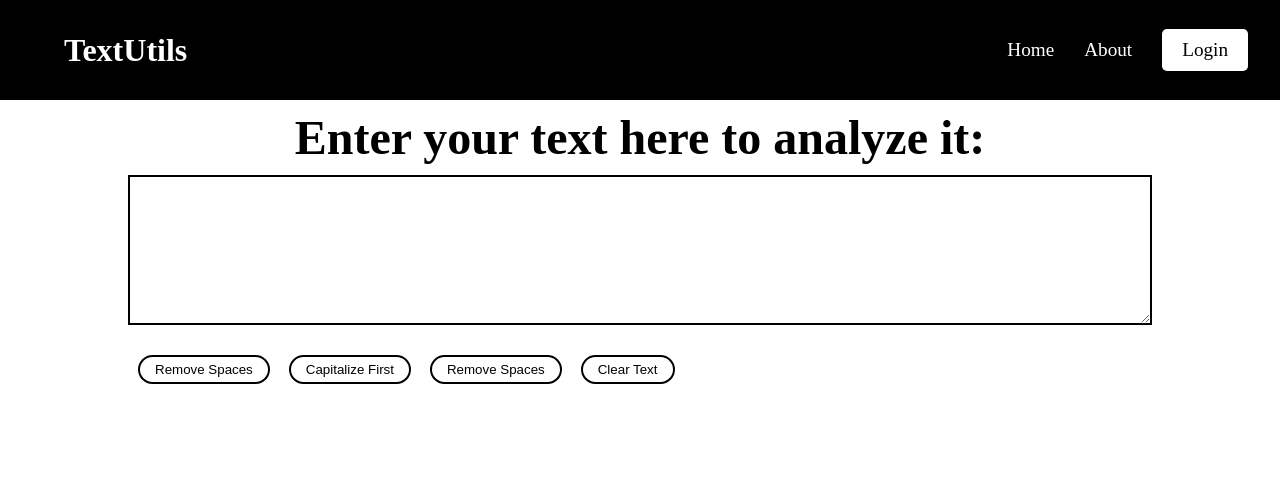
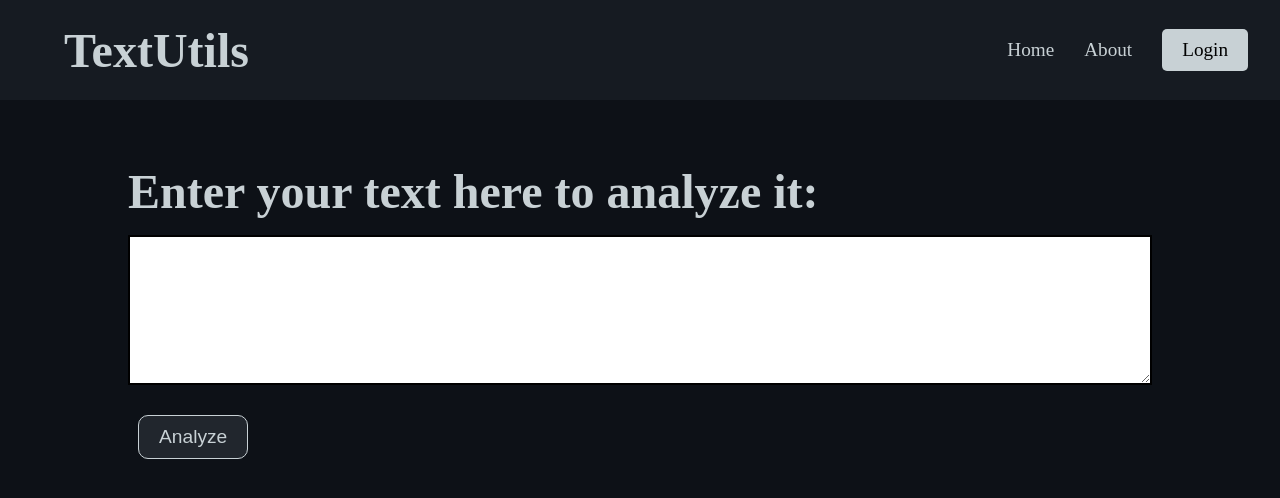
Before and after one commit to Mayank-Jain-1/Django-App, a Django app: page / in a window 1280 px wide. Shown: the top 498 px of the page. Run offline with Django 4.2, Linux system fonts and the light colour scheme.

Commit message:
Analyze Template INIT

```diff
--- a/templates/index.html
+++ b/templates/index.html
@@ -13,7 +13,7 @@
     box-sizing: border-box;
   }
   body{
-  /* background-color: black; */
+    background-color: #0d1117;
   }
 
   #navbar{
@@ -21,9 +21,12 @@ body{
     justify-content: space-between;
     flex-direction: row;
     align-items: center;
+    background-color: #161b22;
+    color: #C8D1D5;
   }
 
   #title{
+    font-size: 3rem;
     padding-left: 4rem;
   }
 
@@ -39,7 +42,7 @@ body{
   }
 
   #loginButton{
-    background-color: white;
+    background-color: #C8D1D5;
     color: black;
     padding:10px 20px;
     border-radius: 5px;
@@ -47,8 +50,20 @@ body{
   }
 
   #heading{
+    color: #C8D1D5;
     margin:10px;
     font-size: 3rem;
+    padding-left: 10vw;
+    margin: 4rem 0 1rem 0 ;
+    align-self: flex-start;
+  }
+
+  #textarea{
+    font-size: 1rem;
+    min-height: 150px;
+    width: 80vw;
+    padding: 15px;
+    border: 2px solid black;
   }
 
   #buttonDiv{
@@ -56,19 +71,20 @@ body{
   }
 
   .textButton{
-    padding: 5px 15px;
+    font-size: 1.2rem;
+    padding: 10px 20px;
     margin-right: 15px;
-    background-color: white;
-    color: black;
-    border: 2px solid black;
-    border-radius: 20px;
+    background-color: #21262d;
+    color: #C8D1D5;
+    border: 1px solid #C8D1D5;
+    border-radius: 10px;
   }
 
 </style>
 
 <body>
-  <div id = 'navbar' style="width: 100vw; height: 100px; background-color: black; color: white">
-    <h1 id= "title" style="background-color: black">TextUtils</h1>
+  <div id = 'navbar' style="width: 100vw; height: 100px;">
+    <h1 id= "title">TextUtils</h1>
     <ul id="navigation">
       <li class="navlink">Home</li>
       <li class="navlink">About</li>
@@ -82,25 +98,18 @@ body{
         width: 100vw;
       ">
     <h1 id="heading" style="display: flex; align-items: left;">Enter your text here to analyze it:</h1>
+    <form action="/analyze" method="get">
       <div style="display: flex; justify-content: center;">
-      <textarea style="min-height: 150px; width: 80vw; padding: 10px; border: 2px solid black"></textarea>
+        <textarea name ='text' id = "textarea"></textarea>
       </div>
 
       <div id="buttonDiv" style="width: 80vw; padding: 10px">
-      <button class="textButton">
-        Remove Spaces
-      </button>
-      <button class="textButton">
-        Capitalize First
-      </button>
-      <button class="textButton">
-        Remove Spaces
-      </button>
-      <button class="textButton">
-        Clear Text
+        <button type= "submit" class="textButton">
+          Analyze
         </button>
       </div>
     </div>
+  </form>
 </body>
 
 </html>
--- a/textutils/urls.py
+++ b/textutils/urls.py
@@ -21,8 +21,7 @@ from . import views
 urlpatterns = [
     path("admin/", admin.site.urls),
     path('', views.index, name='index'),
-    path('removepunc/', views.removePunc, name='remove punc'),
-    path('capfirst', views.capFirst, name='capitalize first'),
-    path('removespace', views.removeSpace, name='remove space'),
+    path('analyze/', views.analyze, name='analyze'),
+
 
 ]
--- a/textutils/views.py
+++ b/textutils/views.py
@@ -1,17 +1,19 @@
+from string import punctuation
 from django.http import HttpResponse
 from django.shortcuts import render
-
 
 
 def index(request):
   return render(request, 'index.html')
 
-def removePunc(request):
-  print(request.GET.get('text', 'Enter your text here'))
-  return HttpResponse('<h1>Remove punc</h1><a href = "http://localhost:8000">sdfsdaf</a>')
+def analyze(request):
+  djText = request.GET.get('text', 'nothing')
 
-def capFirst(request):
-  return HttpResponse('<h1>capfirst</h1>')
+  analyzedText = ''
+  punctuations = '''!()-[]{};:'"\,<>./?@#$%^&*_~'''
+  for i in djText:
+    if i not in punctuation:
+      analyzedText += i
 
-def removeSpace(request):
-  return HttpResponse('<h1>remove space</h1>')
+  params = {'analyzedText':analyzedText}
+  return render(request, 'analyze.html', params)
```
Also changed, not shown: templates/analyze.html (added, +11 -0 lines). Lines whose indentation alone changed are shown as unchanged.
